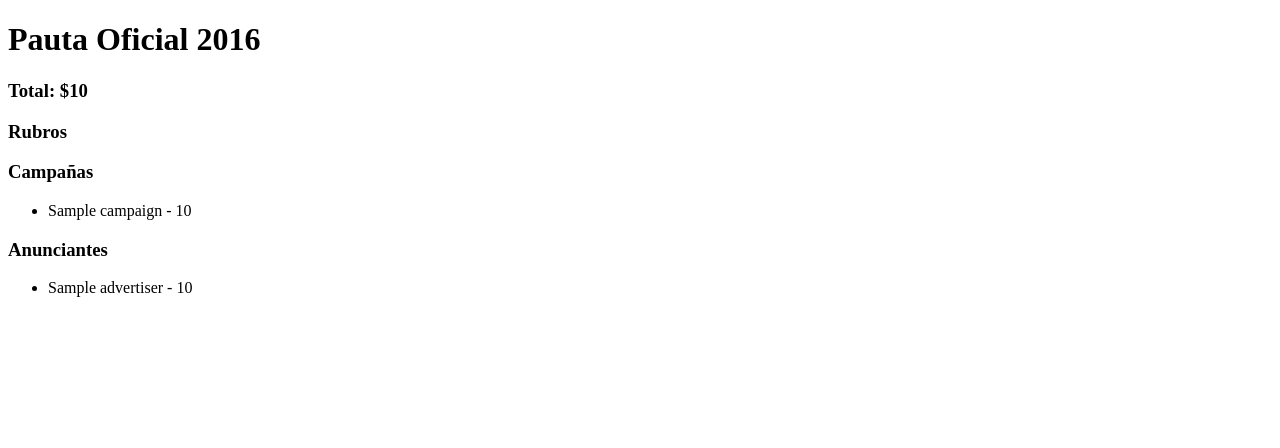
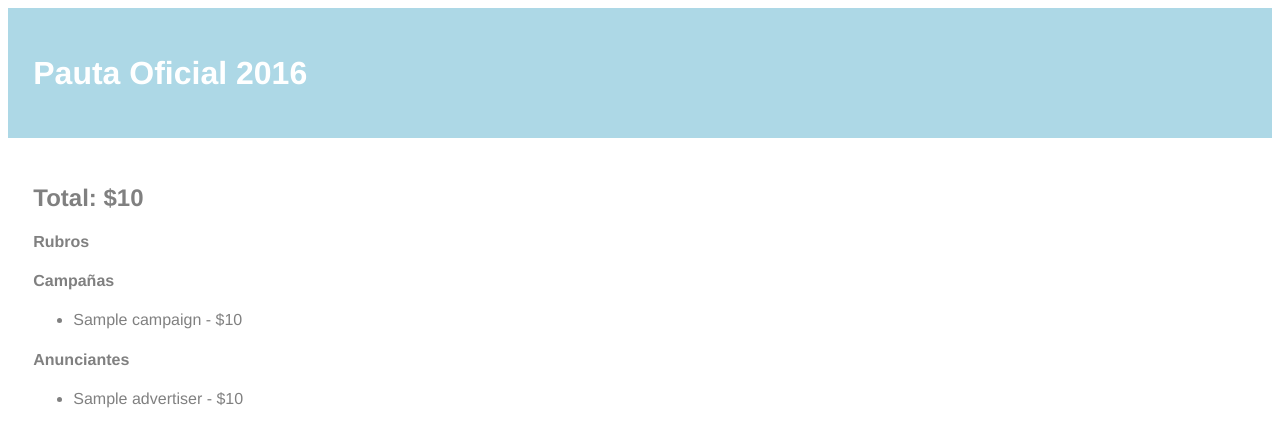
Before and after one commit to datosgobar/totales, a Flask app: template templates/index.html in a window 1280 px wide. Shown: the top 448 px of the page. Run offline with Flask 2, Linux system fonts and the light colour scheme; the template is opened without the code that fills it: most values are stand-ins (such as "Sample title", 1, 10 or a date in 2020).

Commit message:
Initial styles.

```diff
--- /dev/null
+++ b/static/styles.css
@@ -0,0 +1,13 @@
+.header {
+	padding: 2%;
+    background-color: lightblue;
+    border-color: gray;
+    color: white;
+    font-family: helvetica;
+}
+.content {
+	padding: 2%;
+    background-color: white;
+    font-family: helvetica;
+    color: gray;
+}
--- a/templates/index.html
+++ b/templates/index.html
@@ -2,33 +2,37 @@
 <html>
     <head>
         <title>Totales | Pauta Oficial 2016</title>
+        <link rel="stylesheet" href="static/styles.css" type="text/css" />
     </head>
     <body>
 
+        <div class="header">
             <h1>Pauta Oficial 2016</h1>
+        </div>
 
-        <h3>Total: ${{ totals.total }}</h3>
+        <div class="content">
+            <h2>Total: ${{ totals.total|round(2) }}</h2>
 
-        <h3>Rubros</h3>
+            <h4>Rubros</h4>
             <ul>
-        {% for medium, total in totals.media.items() %}
-            <li>{{ medium }} - {{ total }}</a></li>
+            {% for medium, total in totals.media.items()|sort %}
+                <li>{{ medium }} - ${{ total|round(2) }}</a></li>
             {% endfor %}
             </ul>
 
-        <h3>Campañas</h3>
+            <h4>Campañas</h4>
             <ul>
-        {% for campaign, total in totals.campaigns.items() %}
-            <li>{{ campaign }} - {{ total }}</a></li>
+            {% for campaign, total in totals.campaigns.items()|sort %}
+                <li>{{ campaign }} - ${{ total|round(2) }}</a></li>
             {% endfor %}
             </ul>
 
-        <h3>Anunciantes</h3>
+            <h4>Anunciantes</h4>
             <ul>
-        {% for advertiser, total in totals.advertisers.items() %}
-            <li>{{ advertiser }} - {{ total }}</a></li>
+            {% for advertiser, total in totals.advertisers.items()|sort %}
+                <li>{{ advertiser }} - ${{ total|round(2) }}</a></li>
             {% endfor %}
             </ul>
-
+        </div>
     </body>
 </html>
```
Lines whose indentation alone changed are shown as unchanged.
